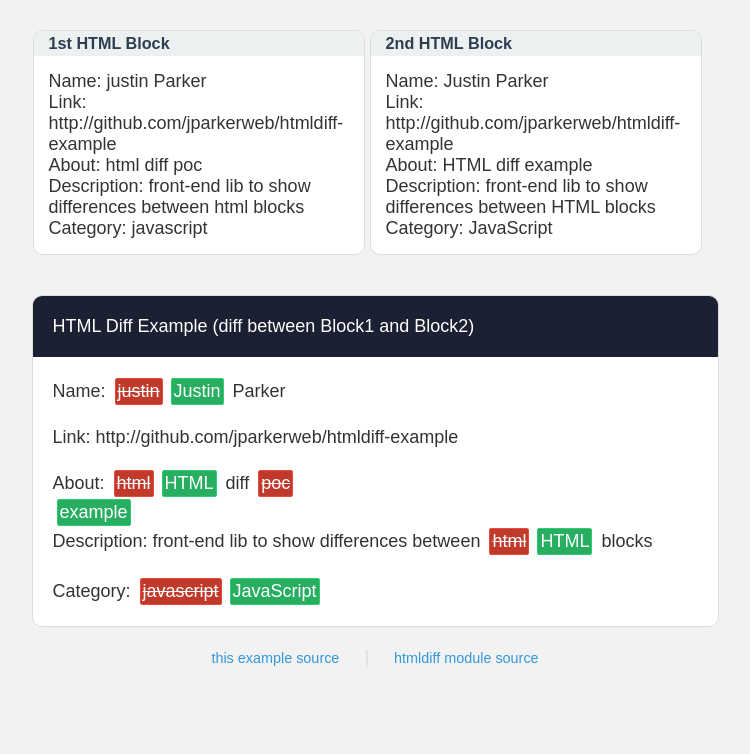
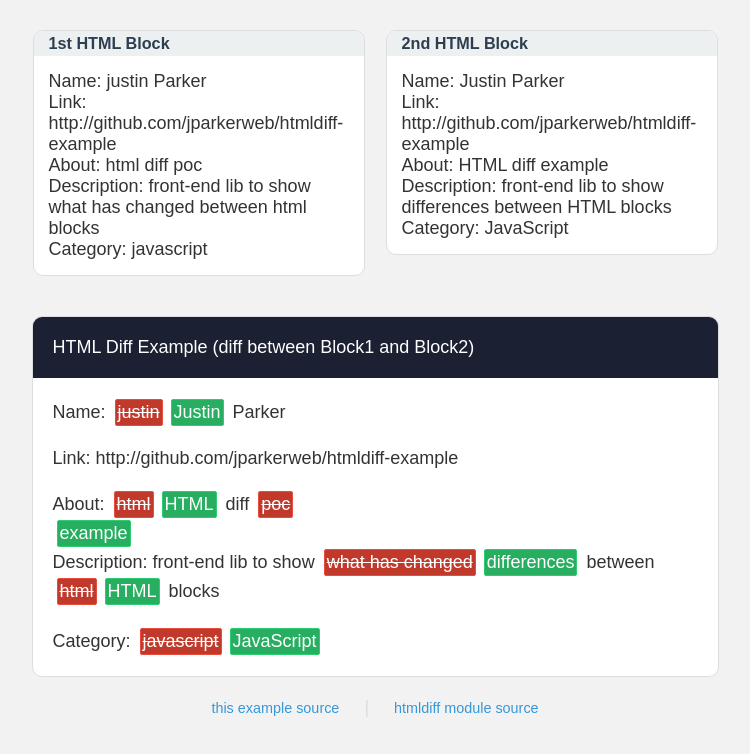
Before and after one commit to jparkerweb/htmldiff-example, a plain HTML site: page index.html in a window 1280 px wide. Shown: the whole page, without its empty margins (265-1015 px from the left). Drawn offline with Linux system fonts and the light colour scheme.

Commit message:
update example html

```diff
--- a/index.html
+++ b/index.html
@@ -12,7 +12,7 @@
 			<header class="small-title">1st HTML Block</header>
 			<!-- element containing our 1st set of html for comparison -->
 			<div class="block" id="block1">
-				<div>Name: justin Parker<br>Link: http://github.com/jparkerweb/htmldiff-example<br>About: html diff poc<br>Description: front-end lib to show differences between html blocks<br>Category: javascript</div>
+				<div>Name: justin Parker<br>Link: http://github.com/jparkerweb/htmldiff-example<br>About: html diff poc<br>Description: front-end lib to show what has changed between html blocks<br>Category: javascript</div>
 			</div>
 		</div>
 
--- a/src/scss/style.scss
+++ b/src/scss/style.scss
@@ -26,8 +26,8 @@ body {
 	display: inline-block;
 	max-width: 330px;
 	vertical-align: top;
-	.compare-block-one {}
-	.compare-block-two {
+	&.compare-block-one {}
+	&.compare-block-two {
 		position: absolute;
 		right: 0;
 	}
```
Also changed, not shown: css/style.css.
